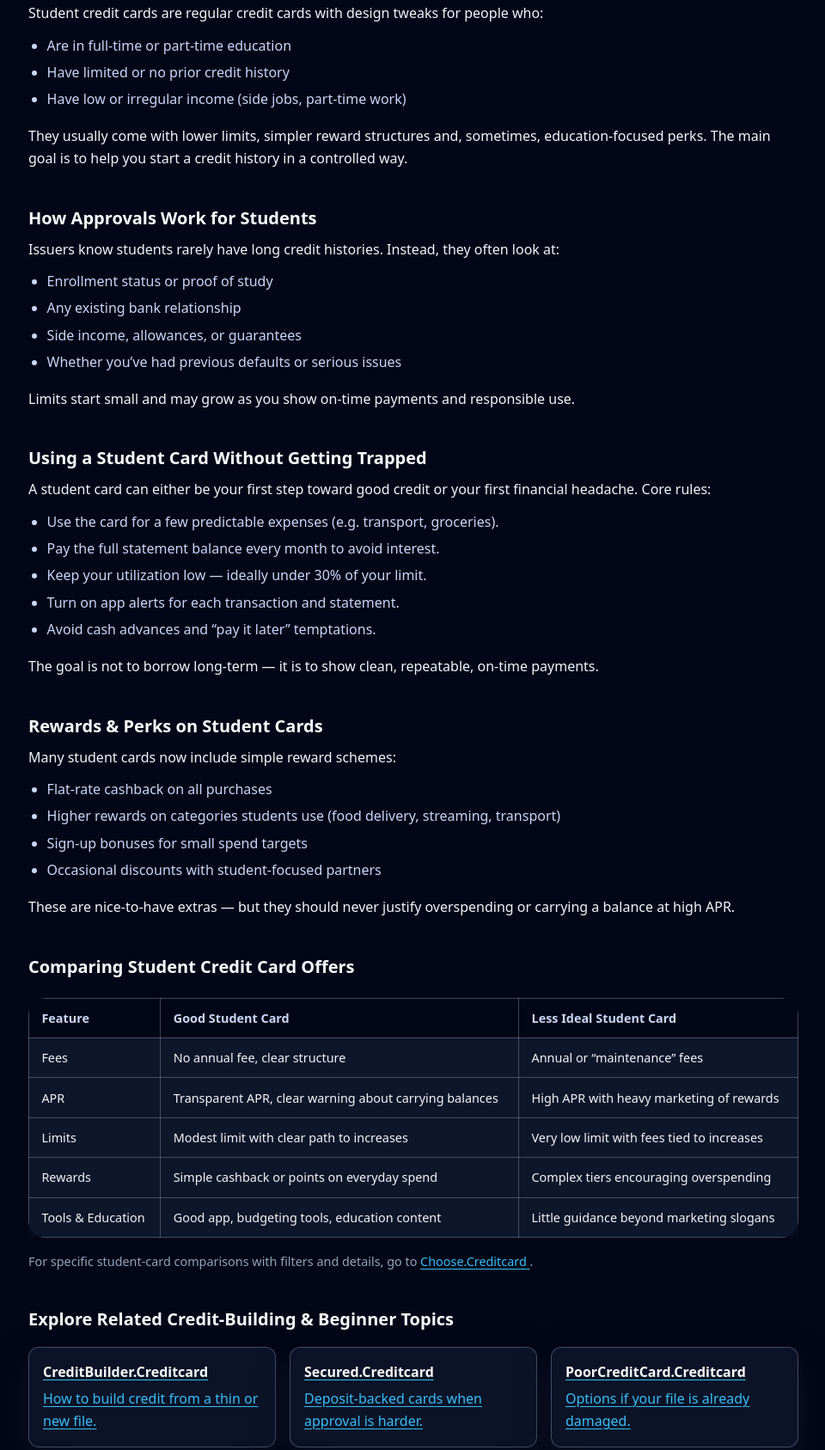
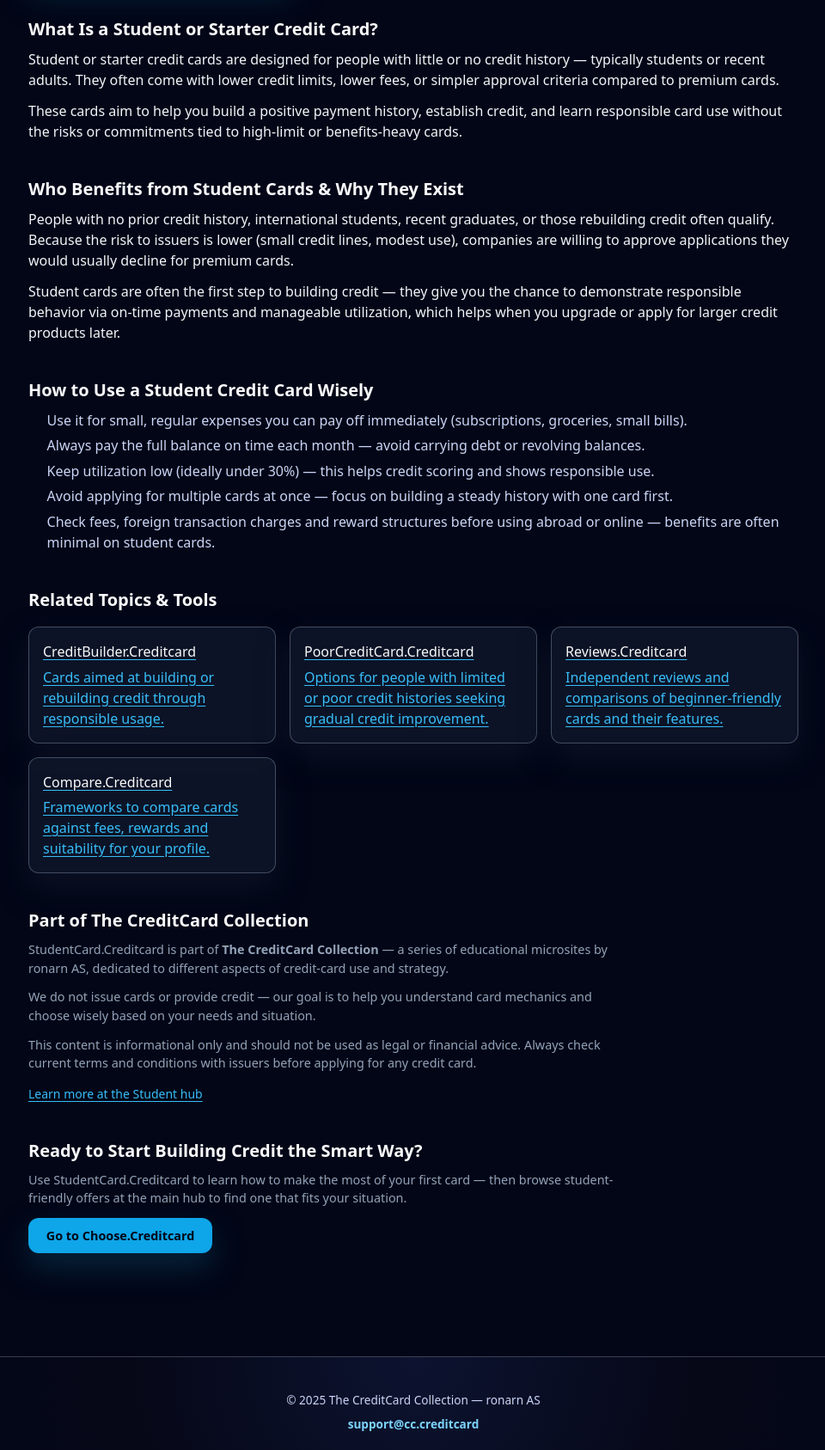
Before and after one commit to ChooseCreditCard/studentcard.creditcard, a plain HTML site: page index.html in a window 1280 px wide. Shown: the part 449-2136 px from the top of the page at 86% size, without its empty margins (159-1119 px from the left). Drawn offline with nearby package versions, Linux system fonts and the light colour scheme.

Commit message:
Update index.html

```diff
--- a/index.html
+++ b/index.html
@@ -4,216 +4,124 @@
   <meta charset="UTF-8" />
   <meta name="viewport" content="width=device-width, initial-scale=1" />
 
-  <title>StudentCard.Creditcard – Credit Cards for Students Explained</title>
-  <meta name="description" content="StudentCard.creditcard explains how student credit cards work: approvals with limited history, limits, fees, rewards and how to avoid common beginner mistakes." />
+  <title>StudentCard.Creditcard – Credit Cards Designed for Students & First-Time Users</title>
+  <meta name="description" content="Learn how student and beginner-friendly credit cards work: eligibility, low or no fees, modest limits, credit-building features and guidance for responsible first-time use." />
   <meta name="robots" content="index,follow" />
   <link rel="canonical" href="https://studentcard.creditcard/" />
 
   <!-- Open Graph -->
-  <meta property="og:title" content="StudentCard.Creditcard – Student Credit Cards Explained" />
-  <meta property="og:description" content="Independent overview of student credit cards: how approvals work, what fees to watch, and how to build a clean credit history while you study." />
+  <meta property="og:title" content="StudentCard.Creditcard – Beginner & Student Credit Cards Explained" />
+  <meta property="og:description" content="Neutral guide to student-friendly credit cards: criteria, advantages, limits, responsibilities and how they can help build credit history without major risk." />
   <meta property="og:type" content="website" />
   <meta property="og:url" content="https://studentcard.creditcard/" />
   <meta property="og:image" content="https://choose.creditcard/preview.png?utm_source=studentcard.creditcard&utm_medium=referral&utm_campaign=og_image" />
 
   <!-- Twitter -->
   <meta name="twitter:card" content="summary_large_image" />
-  <meta name="twitter:title" content="StudentCard.Creditcard – Cards for Students" />
-  <meta name="twitter:description" content="Learn how student credit cards really work: limits, rewards and how to avoid debt traps while building credit." />
+  <meta name="twitter:title" content="StudentCard.Creditcard – Student & First-Time Credit Cards Guide" />
+  <meta name="twitter:description" content="Understand what student credit cards offer: easy approval, lower fees or interest, credit-building paths and how to handle spending responsibly." />
   <meta name="twitter:image" content="https://choose.creditcard/preview.png?utm_source=studentcard.creditcard&utm_medium=referral&utm_campaign=twitter_image" />
 
   <!-- GA4 -->
   <script async src="https://www.googletagmanager.com/gtag/js?id=G-64FE63JQ3H"></script>
   <script>
     window.dataLayer = window.dataLayer || [];
-    function gtag(){ dataLayer.push(arguments); }
+    function gtag(){dataLayer.push(arguments);}
     gtag('js', new Date());
     gtag('config', 'G-64FE63JQ3H');
   </script>
 
+  <!-- Tailwind -->
+  <script src="https://cdn.tailwindcss.com"></script>
+
+  <!-- Shared CSS -->
   <link rel="stylesheet" href="./styles.css" />
 </head>
 
 <body class="bg-slate-950 text-slate-100">
-
   <header class="site-header">
     <div class="nav-inner max-w-6xl">
-
       <div class="brand">
         <div class="cc-logo">CC</div>
         <div class="brand-text">
           <div class="brand-title">StudentCard.Creditcard</div>
-        <div class="brand-subtitle">Credit Cards for Students</div>
+          <div class="brand-subtitle">Credit Cards for Students & First-Time Users</div>
         </div>
       </div>
-
-    <nav class="nav-links">
+      <nav class="nav-links" aria-label="Page navigation">
         <a href="#overview">Overview</a>
-      <a href="#usage">How to Use</a>
-      <a href="#compare">Compare</a>
+        <a href="#eligibility">Who It’s For</a>
+        <a href="#best-practices">Best Practices</a>
       </nav>
-
     </div>
   </header>
 
   <main class="cc-page">
-
     <!-- Breadcrumb -->
     <div class="cc-breadcrumb">
       <a href="https://choose.creditcard/?utm_source=studentcard.creditcard&utm_medium=referral&utm_campaign=breadcrumb">Home</a>
       &nbsp;›&nbsp;
-    Student Credit Cards
+      StudentCard.Creditcard
     </div>
 
     <!-- Hero -->
     <section class="hero">
-    <h1>How Student Credit Cards Really Work</h1>
+      <div class="hero-content">
+        <h1>Credit Cards for Students and First-Time Cardholders</h1>
         <p class="hero-lead">
-      StudentCard.Creditcard explains how credit cards for students are designed, what approvals look like with limited history, and how to use them to build credit — not debt.
+          If you’re new to credit, a student-friendly or beginner card can offer a safe, entry-level way to build a credit history. This page explains how these cards are structured, what to expect, and how to use them wisely.
         </p>
-
-    <a class="cta" href="https://choose.creditcard/?utm_source=studentcard.creditcard&utm_medium=referral&utm_campaign=hero_cta">
-      Compare student credit cards
+        <a class="cta" href="https://choose.creditcard/student/?utm_source=studentcard.creditcard&utm_medium=referral&utm_campaign=hero_cta">
+          Browse student-friendly card options
         </a>
+      </div>
     </section>
 
     <!-- Overview -->
     <section id="overview" class="section">
-    <h2>What Is a Student Credit Card?</h2>
-    <p>Student credit cards are regular credit cards with design tweaks for people who:</p>
-
-    <ul class="list">
-      <li>Are in full-time or part-time education</li>
-      <li>Have limited or no prior credit history</li>
-      <li>Have low or irregular income (side jobs, part-time work)</li>
-    </ul>
-
-    <p>They usually come with lower limits, simpler reward structures and, sometimes, education-focused perks. The main goal is to help you start a credit history in a controlled way.</p>
+      <h2>What Is a Student or Starter Credit Card?</h2>
+      <p>Student or starter credit cards are designed for people with little or no credit history — typically students or recent adults. They often come with lower credit limits, lower fees, or simpler approval criteria compared to premium cards.</p>
+      <p>These cards aim to help you build a positive payment history, establish credit, and learn responsible card use without the risks or commitments tied to high-limit or benefits-heavy cards.</p>
     </section>
 
-  <section class="section">
-    <h2>How Approvals Work for Students</h2>
-    <p>Issuers know students rarely have long credit histories. Instead, they often look at:</p>
-
-    <ul class="list">
-      <li>Enrollment status or proof of study</li>
-      <li>Any existing bank relationship</li>
-      <li>Side income, allowances, or guarantees</li>
-      <li>Whether you’ve had previous defaults or serious issues</li>
-    </ul>
-
-    <p>Limits start small and may grow as you show on-time payments and responsible use.</p>
+    <!-- Eligibility / Who It’s For -->
+    <section id="eligibility" class="section">
+      <h2>Who Benefits from Student Cards & Why They Exist</h2>
+      <p>People with no prior credit history, international students, recent graduates, or those rebuilding credit often qualify. Because the risk to issuers is lower (small credit lines, modest use), companies are willing to approve applications they would usually decline for premium cards.</p>
+      <p>Student cards are often the first step to building credit — they give you the chance to demonstrate responsible behavior via on-time payments and manageable utilization, which helps when you upgrade or apply for larger credit products later.</p>
     </section>
 
-  <!-- Usage & Behaviour -->
-  <section id="usage" class="section">
-    <h2>Using a Student Card Without Getting Trapped</h2>
-    <p>A student card can either be your first step toward good credit or your first financial headache. Core rules:</p>
-
+    <!-- Best Practices -->
+    <section id="best-practices" class="section">
+      <h2>How to Use a Student Credit Card Wisely</h2>
       <ul class="list">
-      <li>Use the card for a few predictable expenses (e.g. transport, groceries).</li>
-      <li>Pay the full statement balance every month to avoid interest.</li>
-      <li>Keep your utilization low — ideally under 30% of your limit.</li>
-      <li>Turn on app alerts for each transaction and statement.</li>
-      <li>Avoid cash advances and “pay it later” temptations.</li>
+        <li>Use it for small, regular expenses you can pay off immediately (subscriptions, groceries, small bills).</li>
+        <li>Always pay the full balance on time each month — avoid carrying debt or revolving balances.</li>
+        <li>Keep utilization low (ideally under 30%) — this helps credit scoring and shows responsible use.</li>
+        <li>Avoid applying for multiple cards at once — focus on building a steady history with one card first.</li>
+        <li>Check fees, foreign transaction charges and reward structures before using abroad or online — benefits are often minimal on student cards.</li>
       </ul>
-
-    <p>The goal is not to borrow long-term — it is to show clean, repeatable, on-time payments.</p>
     </section>
 
+    <!-- Related Topics -->
     <section class="section">
-    <h2>Rewards & Perks on Student Cards</h2>
-    <p>Many student cards now include simple reward schemes:</p>
-
-    <ul class="list">
-      <li>Flat-rate cashback on all purchases</li>
-      <li>Higher rewards on categories students use (food delivery, streaming, transport)</li>
-      <li>Sign-up bonuses for small spend targets</li>
-      <li>Occasional discounts with student-focused partners</li>
-    </ul>
-
-    <p>These are nice-to-have extras — but they should never justify overspending or carrying a balance at high APR.</p>
-  </section>
-
-  <!-- Comparison Table -->
-  <section id="compare" class="section">
-    <h2>Comparing Student Credit Card Offers</h2>
-
-    <div class="table-wrap">
-      <table class="table">
-        <thead>
-          <tr>
-            <th>Feature</th>
-            <th>Good Student Card</th>
-            <th>Less Ideal Student Card</th>
-          </tr>
-        </thead>
-        <tbody>
-          <tr>
-            <td>Fees</td>
-            <td>No annual fee, clear structure</td>
-            <td>Annual or “maintenance” fees</td>
-          </tr>
-          <tr>
-            <td>APR</td>
-            <td>Transparent APR, clear warning about carrying balances</td>
-            <td>High APR with heavy marketing of rewards</td>
-          </tr>
-          <tr>
-            <td>Limits</td>
-            <td>Modest limit with clear path to increases</td>
-            <td>Very low limit with fees tied to increases</td>
-          </tr>
-          <tr>
-            <td>Rewards</td>
-            <td>Simple cashback or points on everyday spend</td>
-            <td>Complex tiers encouraging overspending</td>
-          </tr>
-          <tr>
-            <td>Tools & Education</td>
-            <td>Good app, budgeting tools, education content</td>
-            <td>Little guidance beyond marketing slogans</td>
-          </tr>
-        </tbody>
-      </table>
-    </div>
-
-    <p class="small">
-      For specific student-card comparisons with filters and details, go to
-      <a href="https://choose.creditcard/?utm_source=studentcard.creditcard&utm_medium=referral&utm_campaign=comparison_section">
-        Choose.Creditcard
-      </a>.
-    </p>
-  </section>
-
-  <!-- Cluster Links -->
-  <section class="section">
-    <h2>Explore Related Credit-Building & Beginner Topics</h2>
-
+      <h2>Related Topics & Tools</h2>
       <div class="cluster-grid">
         <a class="cluster-card" href="https://creditbuilder.creditcard/?utm_source=studentcard.creditcard&utm_medium=referral&utm_campaign=cluster_creditbuilder">
           <h3>CreditBuilder.Creditcard</h3>
-        <p>How to build credit from a thin or new file.</p>
+          <p>Cards aimed at building or rebuilding credit through responsible usage.</p>
         </a>
-
-      <a class="cluster-card" href="https://secured.creditcard/?utm_source=studentcard.creditcard&utm_medium=referral&utm_campaign=cluster_secured">
-        <h3>Secured.Creditcard</h3>
-        <p>Deposit-backed cards when approval is harder.</p>
-      </a>
-
         <a class="cluster-card" href="https://poorcreditcard.creditcard/?utm_source=studentcard.creditcard&utm_medium=referral&utm_campaign=cluster_poorcredit">
           <h3>PoorCreditCard.Creditcard</h3>
-        <p>Options if your file is already damaged.</p>
+          <p>Options for people with limited or poor credit histories seeking gradual credit improvement.</p>
         </a>
-
-      <a class="cluster-card" href="https://rewards.creditcard/?utm_source=studentcard.creditcard&utm_medium=referral&utm_campaign=cluster_rewards">
-        <h3>Rewards.Creditcard</h3>
-        <p>Understanding rewards before you chase them.</p>
+        <a class="cluster-card" href="https://reviews.creditcard/?utm_source=studentcard.creditcard&utm_medium=referral&utm_campaign=cluster_reviews">
+          <h3>Reviews.Creditcard</h3>
+          <p>Independent reviews and comparisons of beginner-friendly cards and their features.</p>
         </a>
-
-      <a class="cluster-card" href="https://apr.creditcard/?utm_source=studentcard.creditcard&utm_medium=referral&utm_campaign=cluster_apr">
-        <h3>APR.Creditcard</h3>
-        <p>The cost of interest and why it matters more than perks.</p>
+        <a class="cluster-card" href="https://compare.creditcard/?utm_source=studentcard.creditcard&utm_medium=referral&utm_campaign=cluster_compare">
+          <h3>Compare.Creditcard</h3>
+          <p>Frameworks to compare cards against fees, rewards and suitability for your profile.</p>
         </a>
       </div>
     </section>
@@ -222,28 +130,32 @@
     <section class="section">
       <h2>Part of The CreditCard Collection</h2>
       <p class="small">
-      StudentCard.Creditcard is the student-cards spoke in <strong>The CreditCard Collection</strong>, a network of focused microsites operated by ronarn AS.
+        StudentCard.Creditcard is part of <strong>The CreditCard Collection</strong> — a series of educational microsites by ronarn AS, dedicated to different aspects of credit-card use and strategy.
       </p>
       <p class="small">
-      We explain how student cards behave in real life, so you can build a solid financial base while you study.
+        We do not issue cards or provide credit — our goal is to help you understand card mechanics and choose wisely based on your needs and situation.
       </p>
       <p class="small">
-      For unbiased comparisons and filters tailored to students, visit
-      <a href="https://choose.creditcard/?utm_source=studentcard.creditcard&utm_medium=referral&utm_campaign=collection_section">
-        Choose.Creditcard
-      </a>.
+        This content is informational only and should not be used as legal or financial advice. Always check current terms and conditions with issuers before applying for any credit card.
       </p>
+
+      <!-- REQUIRED HUB SNIPPET: Student hub -->
+      <div class="hub-link">
+        <a href="https://choose.creditcard/student/?utm_source=studentcard.creditcard&utm_medium=referral&utm_campaign=minisite_to_hub"
+           class="text-sm text-slate-600 hover:text-slate-900">
+          Learn more at the Student hub
+        </a>
+      </div>
     </section>
 
     <!-- Bottom CTA -->
     <section class="section">
-    <h2>Start Your Credit History the Smart Way</h2>
+      <h2>Ready to Start Building Credit the Smart Way?</h2>
       <p class="small">
-      A student card is just a tool. Used right, it can help you graduate with both a degree and a clean, strong credit record.
+        Use StudentCard.Creditcard to learn how to make the most of your first card — then browse student-friendly offers at the main hub to find one that fits your situation.
       </p>
-
-    <a class="cta" href="https://choose.creditcard/?utm_source=studentcard.creditcard&utm_medium=referral&utm_campaign=bottom_cta">
-      Find a student card that fits you
+      <a class="cta" href="https://choose.creditcard/student/?utm_source=studentcard.creditcard&utm_medium=referral&utm_campaign=bottom_cta">
+        Go to Choose.Creditcard
       </a>
     </section>
 
@@ -251,10 +163,7 @@
 
   <footer class="mini-footer">
     <p class="mini-footer-main">© 2025 The CreditCard Collection — ronarn AS</p>
-  <p class="mini-footer-contact">
-    Contact: <a href="mailto:support@cc.creditcard">support@cc.creditcard</a>
-  </p>
+  <p class="mini-footer-contact"><a href="mailto:support@cc.creditcard">support@cc.creditcard</a></p>
   </footer>
-
 </body>
 </html>
```
Lines whose indentation alone changed are shown as unchanged.
